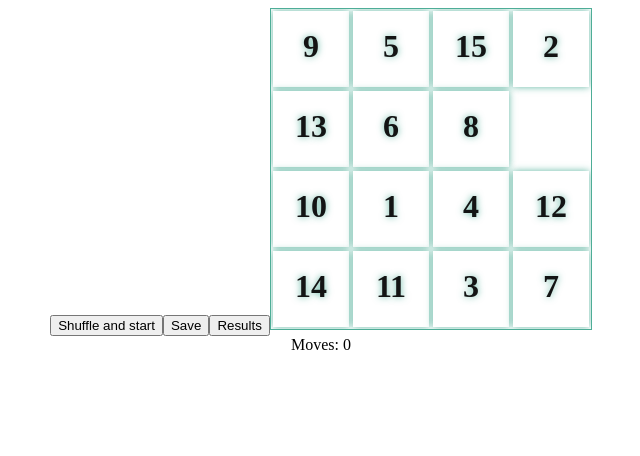
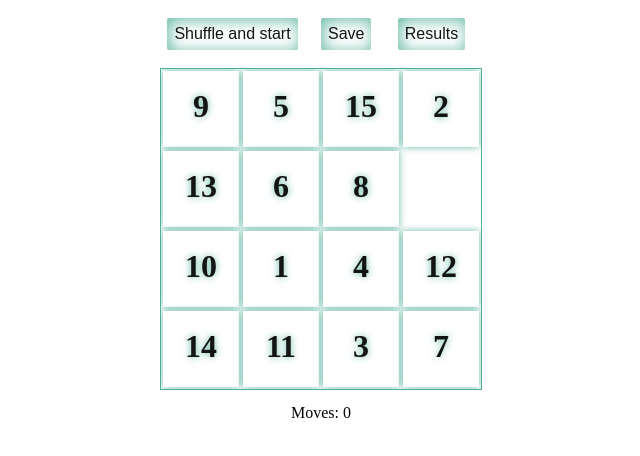
Before and after one commit to SvetlanaVl/JSFE2022Q3, a plain HTML site: page codejam-puzzle/index.html in a window 1280 px wide. Shown: the whole page, without its empty margins (319-959 px from the left). Drawn offline with Linux system fonts and the light colour scheme.

Commit message:
feat: add style button

```diff
--- a/codejam-puzzle/script.js
+++ b/codejam-puzzle/script.js
@@ -56,9 +56,9 @@ function startGame() {
   // если всё сложено выводится сообщение
 
 		if (square.win()) {
-			ctx.fillStyle = "#FFFFFF";
-			ctx.fillRect(0, 0, myGameArea.canvas.width, myGameArea.canvas.height);
-			square.draw(ctx, sizeSquare);
+			// ctx.fillStyle = "#FFFFFF";
+			// ctx.fillRect(0, 0, myGameArea.canvas.width, myGameArea.canvas.height);
+			// square.draw(ctx, sizeSquare);
 
       alert("Ура! Вы решили головоломку за "+ " " + " и " + square.getMoves() + " ходов!");
 
--- a/codejam-puzzle/style.css
+++ b/codejam-puzzle/style.css
@@ -1,6 +1,31 @@
 body {
   text-align: center;
+  /* transform: translate(0%, 50%); */
 }
 canvas {
   border: 1px solid rgba(34, 153, 125, 0.8);
+  position: relative;
+  top: 60px;
 }
+button {
+  position: absolute;
+  top: 18px;
+  left: 38%;
+  background-color: #FFFFFF;
+  box-shadow: inset 2px 2px 1em rgba(34, 153, 125, 0.7);
+  border: rgba(34, 153, 125, 0.7);
+  border-radius: 2px;
+  padding: 7px;
+  color: #131414;
+  font-size: 16px;
+}
+button:nth-child(2) {
+  left: 50%;
+}
+button:nth-child(3) {
+  left: 56%;
+}
+div {
+  position: relative;
+  top: 70px;
+}
```
